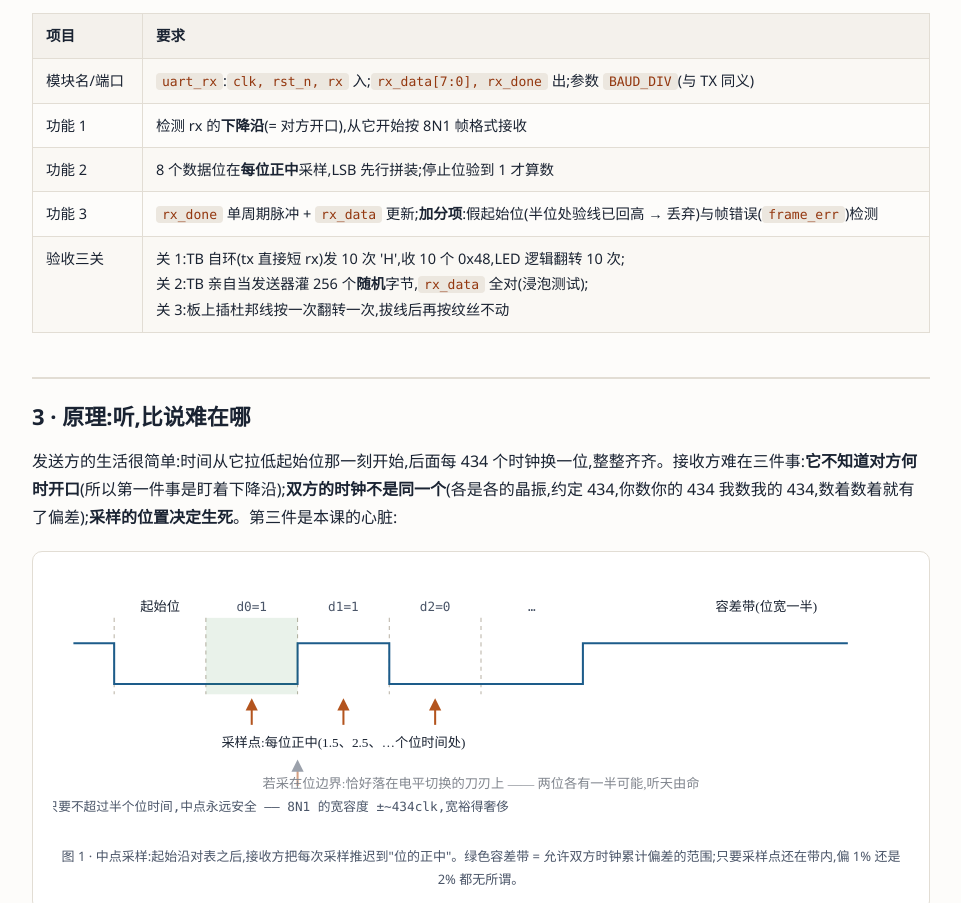
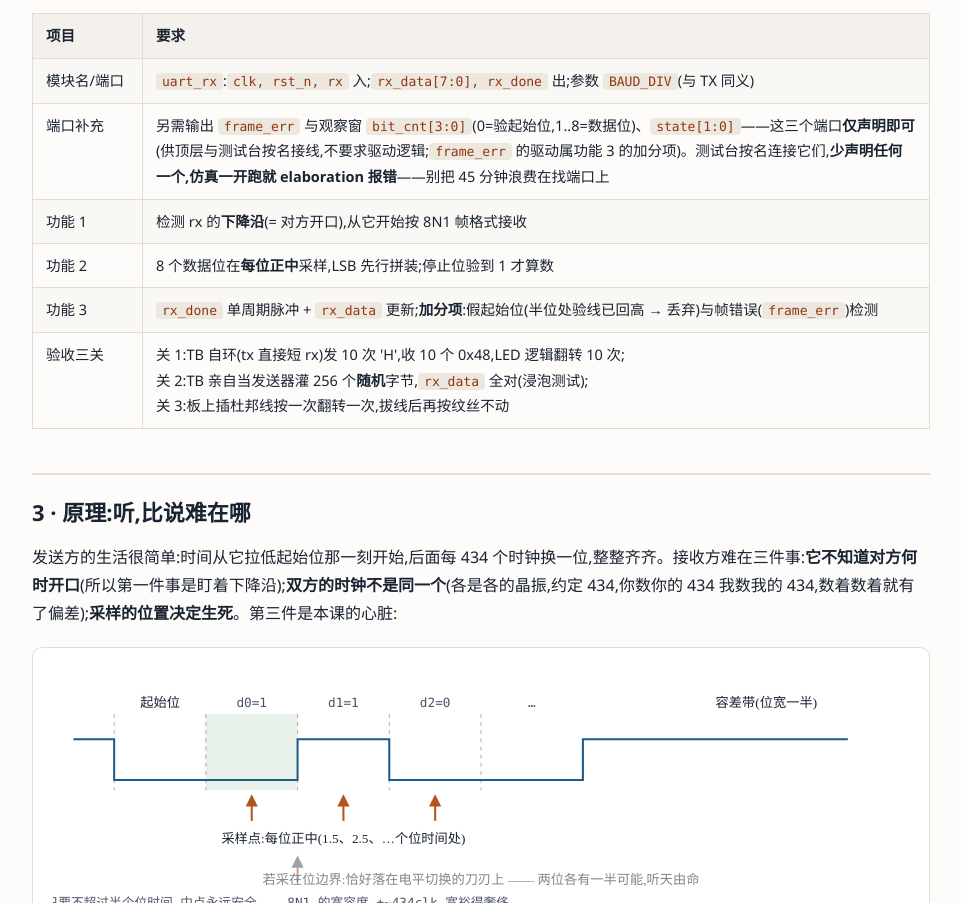
Before and after one commit to lzjever/zynq-fpga-course, a plain HTML site: page docs/ch07-uart-rx.html in a window 1280 px wide. Shown: the part 959-1862 px from the top of the page, without its empty margins (288-1249 px from the left). Drawn offline with Linux system fonts and the light colour scheme.

Commit message:
ch07 需求书补端口行:frame_err 与观察窗 bit_cnt/state 必须声明
- 需求书端口规范补一行:另需输出 frame_err 与观察窗 bit_cnt[3:0]、state[1:0]
  (仅声明供顶层/TB 按名接线,不要求驱动逻辑;frame_err 驱动仍是功能 3 加分项)
- 与参考实现 uart_rx.v 及 tb_uart_loop.v/loop_top.v 的按名连接对齐,
  避免读者写完才在 elaboration 撞墙

Co-Authored-By: Claude Code <noreply@anthropic.com>

```diff
--- a/docs/ch07-uart-rx.html
+++ b/docs/ch07-uart-rx.html
@@ -71,6 +71,7 @@ details[open]{border-color:var(--step)}
   <table>
     <tr><th style="width:110px">项目</th><th>要求</th></tr>
     <tr><td>模块名/端口</td><td><code>uart_rx</code>:<code>clk, rst_n, rx</code> 入;<code>rx_data[7:0], rx_done</code> 出;参数 <code>BAUD_DIV</code>(与 TX 同义)</td></tr>
+    <tr><td>端口补充</td><td>另需输出 <code>frame_err</code> 与观察窗 <code>bit_cnt[3:0]</code>(0=验起始位,1..8=数据位)、<code>state[1:0]</code>——这三个端口<strong>仅声明即可</strong>(供顶层与测试台按名接线,不要求驱动逻辑;<code>frame_err</code> 的驱动属功能 3 的加分项)。测试台按名连接它们,<strong>少声明任何一个,仿真一开跑就 elaboration 报错</strong>——别把 45 分钟浪费在找端口上</td></tr>
     <tr><td>功能 1</td><td>检测 rx 的<strong>下降沿</strong>(= 对方开口),从它开始按 8N1 帧格式接收</td></tr>
     <tr><td>功能 2</td><td>8 个数据位在<strong>每位正中</strong>采样,LSB 先行拼装;停止位验到 1 才算数</td></tr>
     <tr><td>功能 3</td><td><code>rx_done</code> 单周期脉冲 + <code>rx_data</code> 更新;<strong>加分项</strong>:假起始位(半位处验线已回高 → 丢弃)与帧错误(<code>frame_err</code>)检测</td></tr>
```
